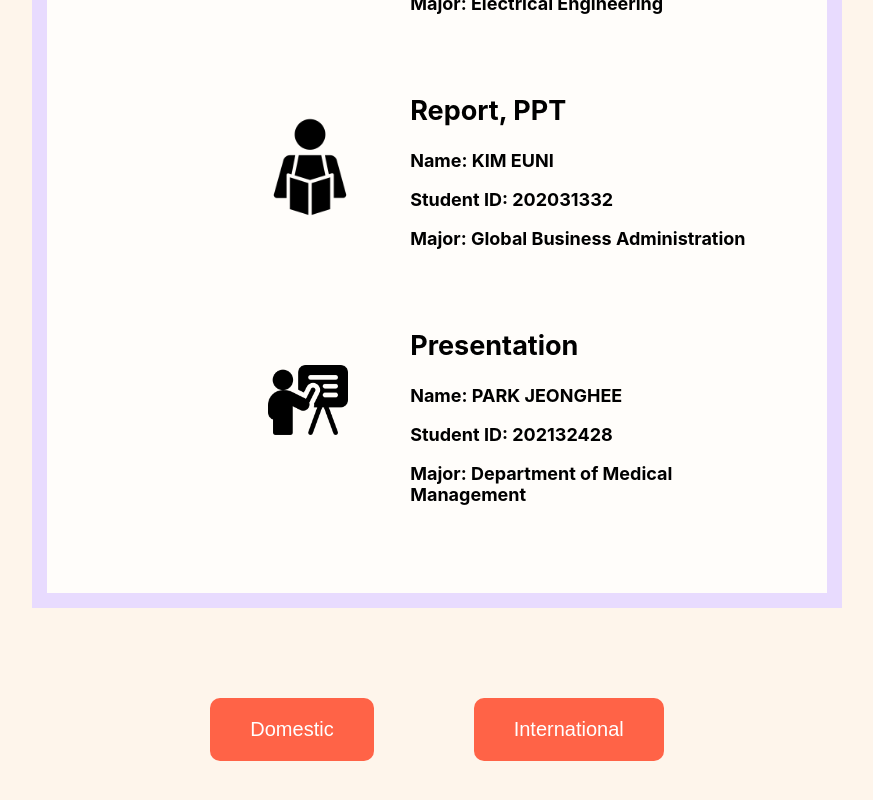
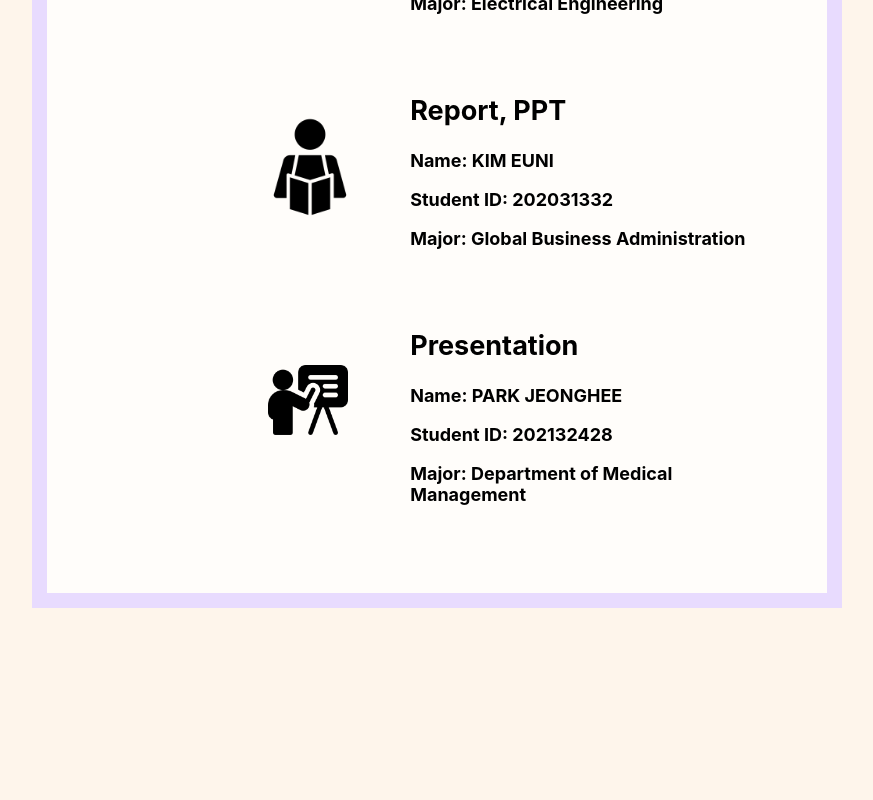
Before and after one commit to hayamaster/web_travelog, a React (Create React App) app: page /#/ in a window 1280 px wide. Shown: the part 1228-2028 px from the top of the page, without its empty margins (303-1176 px from the left). After the commit the page ends 1916 px from the top, so only its background shows below. Built offline with nearby package versions, Linux system fonts and the light colour scheme.

Commit message:
maybe final?

```diff
--- a/src/App.module.css
+++ b/src/App.module.css
@@ -7,6 +7,7 @@
 .style{
     flex: 1;
     margin-left:200px;
+    margin-bottom: 80px;
 }
 
 .header {
--- a/src/components/Travel.module.css
+++ b/src/components/Travel.module.css
@@ -1,10 +1,10 @@
 .travel {
-    background-color: beige;
+    background-color: #e3f6ff;
     margin-bottom: 70px;
-    font-weight: 300;
     padding: 20px;
     border-radius: 5px;
     color: #adaeb9;
+    font-weight:400;
     /* display: grid; */
     grid-gap: 20px;
     text-decoration: none;
--- a/src/routes/Home.module.css
+++ b/src/routes/Home.module.css
@@ -2,7 +2,7 @@
     height: 100%;
     display: flex;
     justify-content: center;
-    background-color: #f9ebc8;
+    background-color: #fef5eb;
   }
 
   .loader {
--- a/src/routes/Main.js
+++ b/src/routes/Main.js
@@ -6,30 +6,30 @@ import member3 from "./icon/report.png";
 import member4 from "./icon/presentation.png";
 
 
-function Btn({text, click, flag}){
-    return <button style={{
-            backgroundColor: flag ? "tomato" : "aquamarine",
-            color: flag ? "white" : "maroon",
-            padding:"20px 40px",
-            margin:"50px",
-            border: 0,
-            borderRadius: 10,
-            fontSize: "20px"
-    }} onClick={click}>
-        {text}
-    </button>
-}
+// function Btn({text, click, flag}){
+//     return <button style={{
+//             backgroundColor: flag ? "tomato" : "aquamarine",
+//             color: flag ? "white" : "maroon",
+//             padding:"20px 40px",
+//             margin:"50px",
+//             border: 0,
+//             borderRadius: 10,
+//             fontSize: "20px"
+//     }} onClick={click}>
+//         {text}
+//     </button>
+// }
 
-function Click1(){
-    return (
-        window.location.href='/domestic'
-    );
-}
-function Click2(){
-    return (
-        window.location.href='/international'
-    );
-}
+// function Click1(){
+//     return (
+//         window.location.href='/domestic'
+//     );
+// }
+// function Click2(){
+//     return (
+//         window.location.href='/international'
+//     );
+// }
 
 function Main(){
     return (
@@ -83,10 +83,10 @@ function Main(){
                 </div>
             </div>
 
-            <div className="button">
+            {/* <div className="button">
                 <Btn text="Domestic" click={Click1} flag={true}/>
                 <Btn text="International"  click={Click2} flag={true}/>
-            </div>
+            </div> */}
         </div>
     )
 }
```
